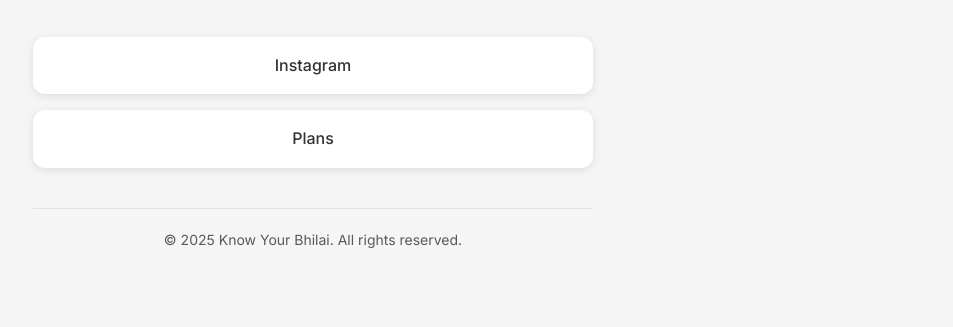
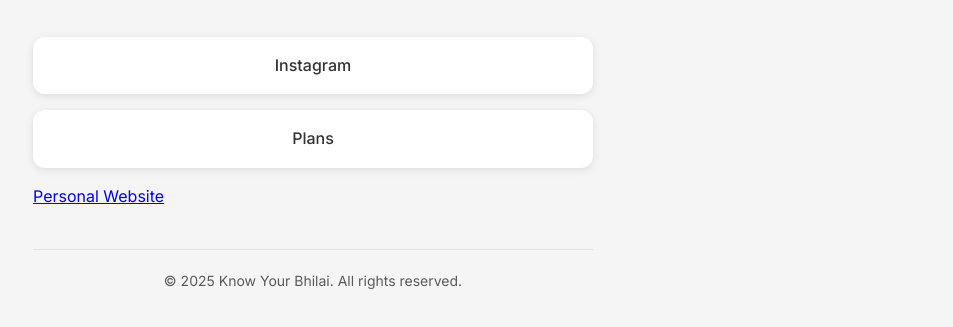
Before and after one commit to deepakxo/Know-Your_Bhilai, a plain HTML site: page index.html in a window 1280 px wide. Shown: the part 295-622 px from the top of the page, without its empty margins (327-1280 px from the left). Drawn offline with Linux system fonts and the light colour scheme.

Commit message:
Update index.html

```diff
--- a/index.html
+++ b/index.html
@@ -145,10 +145,10 @@
         <div class="links">
             <a href="https://www.instagram.com/ky.bhilai/" class="link-button">Instagram</a>
             <a href="https://deepakxo.github.io/video-promo-site/" class="link-button">Plans</a>
+            <a href="https://deepakxo.github.io/KYB-Official/">Personal Website</a>
             <!--
             <a href="#" class="link-button">LinkedIn</a>
             <a href="#" class="link-button">YouTube</a>
-            <a href="https://deepakxo.github.io/video-promo-site/" class="link-button">Personal Website</a>
             -->
         </div>
 
```
